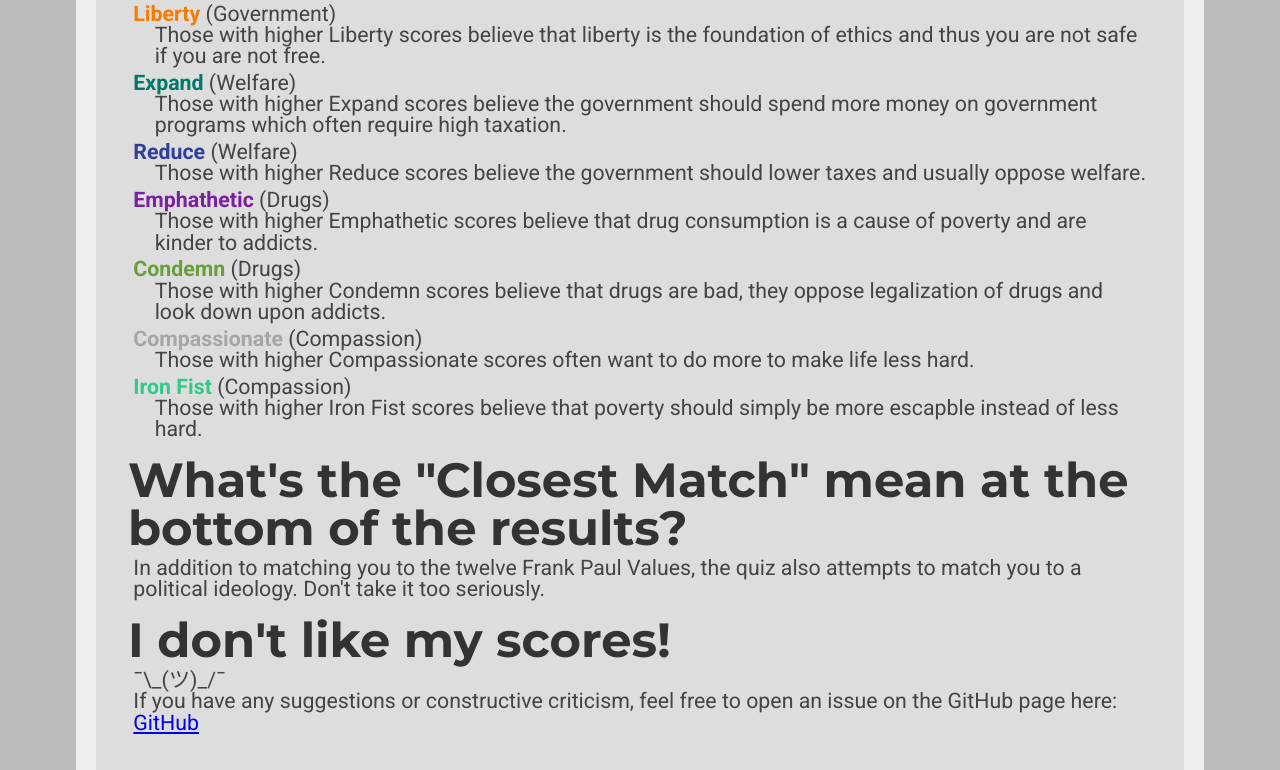
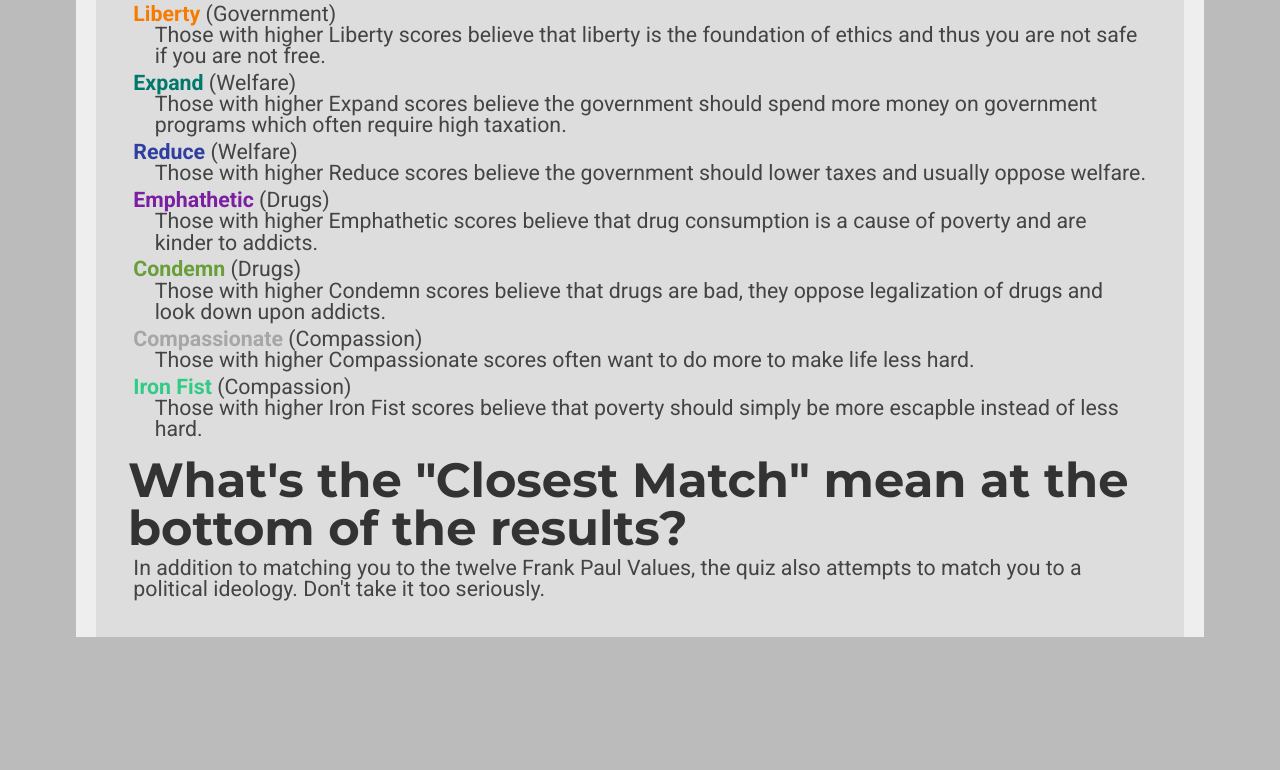
Before and after one commit to Packchallenger/FrankPaulValues, a plain HTML site: page index.html in a window 1280 px wide. Shown: the part 1335-2105 px from the top of the page. After the commit the page ends 1972 px from the top, so only its background shows below. Drawn offline with Linux system fonts and the light colour scheme.

Commit message:
Update index.html

```diff
--- a/index.html
+++ b/index.html
@@ -58,9 +58,6 @@
         Those with higher Iron Fist scores believe that poverty should simply be more escapble instead of less hard.</p>
 <h2>What's the "Closest Match" mean at the bottom of the results?</h2>
     <p>In addition to matching you to the twelve Frank Paul Values, the quiz also attempts to match you to a political ideology. Don't take it too seriously.</p>
-<h2>I don't like my scores!</h2>
-    <p>¯\_(ツ)_/¯<br/>
-    If you have any suggestions or constructive criticism, feel free to open an issue on the GitHub page here: <a href="https://github.com/FrankPaul/FrankPaulValues">GitHub</a></p>
 
 <!-- This is the script for the page itself -->
 <script type="application/javascript" src="questions.js"></script>
```
